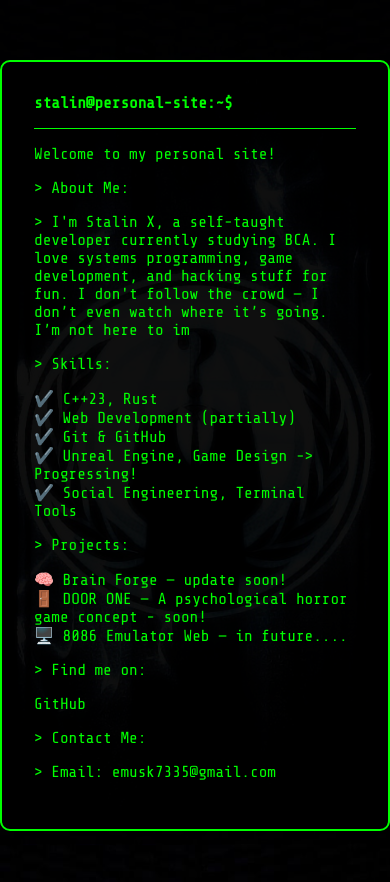
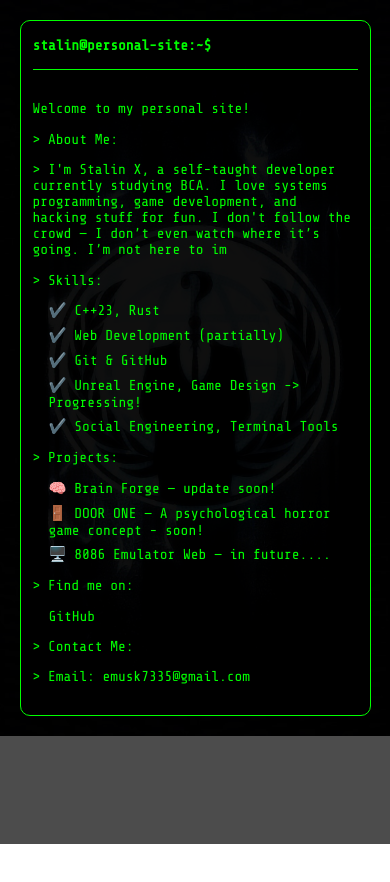
Before and after one commit to stnzzz369/site, a plain HTML site: page index.html in a window 390 px wide. After the commit the page ends 844 px from the top, so only its background shows below. Drawn offline with nearby package versions, Linux system fonts and the light colour scheme; files whose address does not match are found by name.

Commit message:
Update style.css

```diff
--- a/style.css
+++ b/style.css
@@ -15,12 +15,15 @@ body {
   border: 2px solid #00ff00;
   border-radius: 10px;
   background-color: rgba(0, 0, 0, 0.8);
+  width: 90%;
+  box-sizing: border-box;
 }
 
 .terminal-header {
   border-bottom: 1px solid #00ff00;
   padding-bottom: 1rem;
   margin-bottom: 1rem;
+  word-wrap: break-word;
 }
 
 .terminal-title {
@@ -29,7 +32,7 @@ body {
 
 .terminal-body ul {
   list-style-type: none;
-    padding: 0;
+  padding-left: 1rem;
 }
 
 .terminal-body a {
@@ -40,3 +43,45 @@ body {
 .terminal-body a:hover {
   text-decoration: underline;
 }
+
+/* 🌐 Responsive Styles */
+@media screen and (max-width: 768px) {
+  .terminal {
+    margin: 20px auto;
+    padding: 1rem;
+    font-size: 0.9rem;
+  }
+
+  body {
+    background-attachment: scroll;
+  }
+
+  .terminal-body {
+    overflow-x: hidden;
+    overflow-y: auto;
+    word-wrap: break-word;
+  }
+
+  ul {
+    padding-left: 1rem;
+  }
+
+  li {
+    margin-bottom: 0.5rem;
+  }
+}
+
+@media screen and (max-width: 480px) {
+  body {
+    font-size: 14px;
+  }
+
+  .terminal {
+    padding: 1rem 0.75rem;
+    border-width: 1px;
+  }
+
+  .terminal-title {
+    font-size: 0.9rem;
+  }
+}
```
Lines whose indentation alone changed are shown as unchanged.
